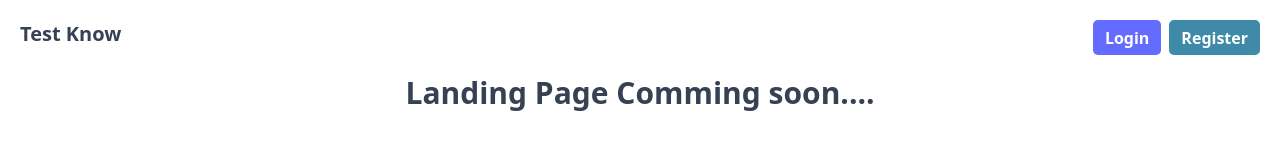
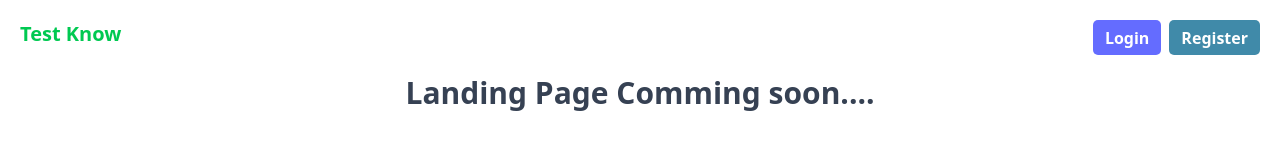
Before and after one commit to dharmendrapatel135/testknow-frontend, a React (Vite) app: page / in a window 1280 px wide. Shown: the top 160 px of the page. Built offline with nearby package versions, Linux system fonts and the light colour scheme.

Commit message:
Add color

```diff
--- a/src/container/Landing/index.jsx
+++ b/src/container/Landing/index.jsx
@@ -9,7 +9,7 @@ const Landing = ()=>{
         <div className="text-gray-700 w-full h-[100vh] p-5">
             <div className="flex justify-between align-items-center">
              <div>
-                <h1 className="text-xl font-bold">Test Know</h1>
+                <h1 className="text-xl font-bold text-green-500">Test Know</h1>
              </div>
              <LoginRegModal open={open} setOpen={setOpen} type={type} />
              <div className="flex gap-2">
```
